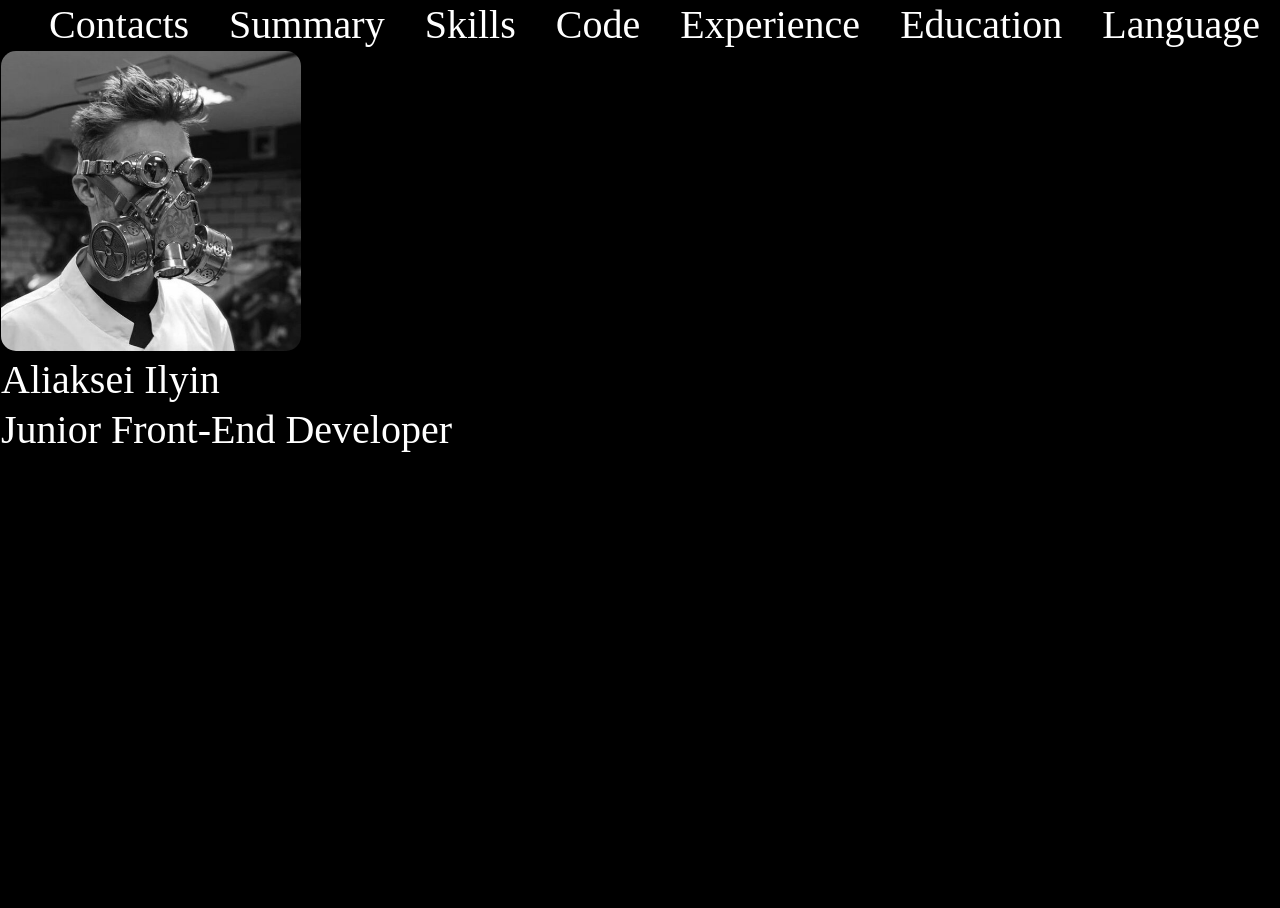
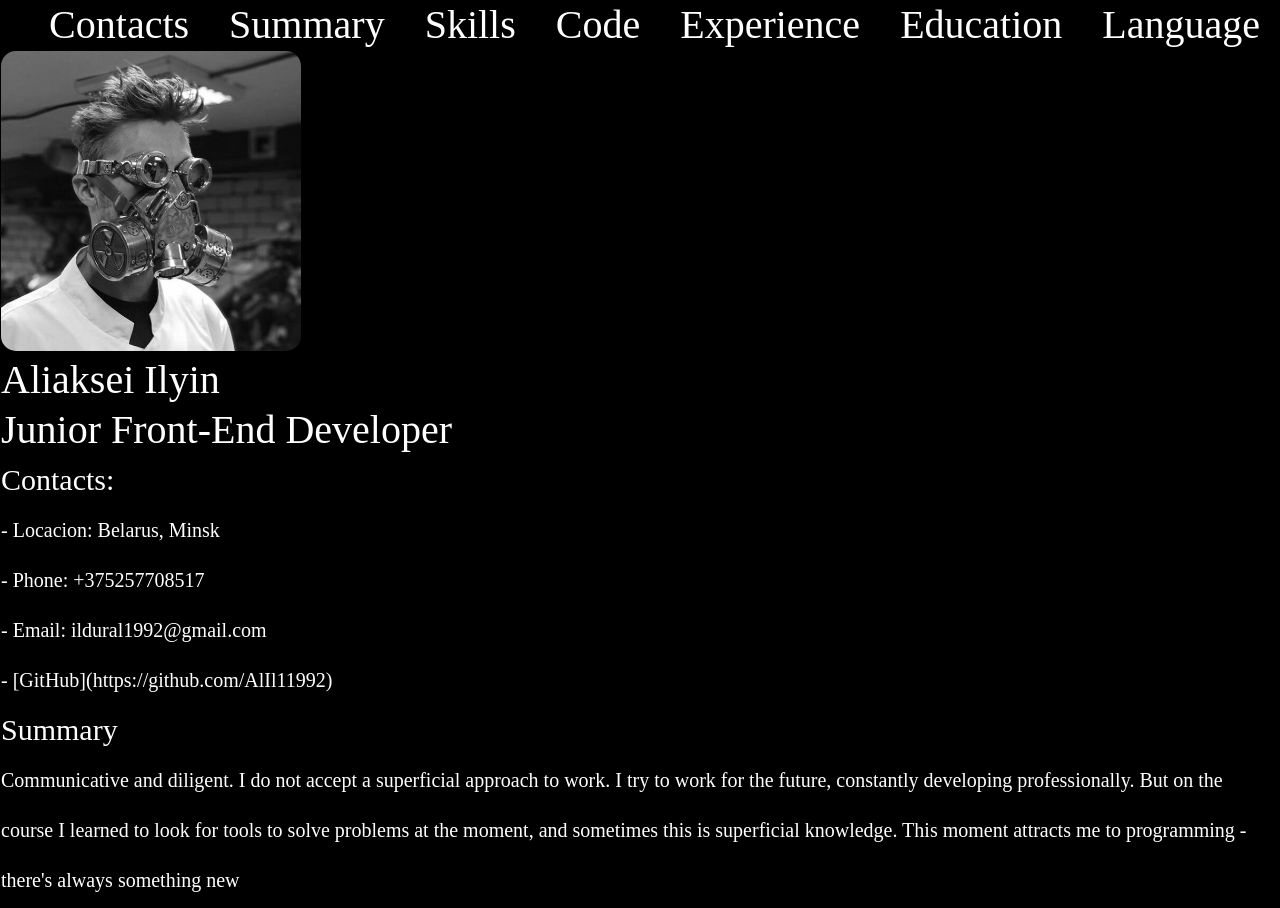
Before and after one commit to AlIl11992/rsschool-cv, a plain HTML site: page index.html in a window 1280 px wide. Before the commit the page ends 800 px from the top, so only its background shows below. Drawn offline with Linux system fonts and the light colour scheme.

Commit message:
feat: add section

```diff
--- a/css/style.css
+++ b/css/style.css
@@ -73,5 +73,27 @@ body {
     font-style: normal;
     font-weight: 100;
     line-height: 50px;
-    opacity: 1;
 }
+
+.contacts {
+    display: flex;
+    flex-direction: column;
+}
+
+.section-title {
+    color: #fff;
+    font-family: 'arial-bolt';
+    font-size: 30px;
+    font-style: normal;
+    font-weight: 100;
+    line-height: 50px;
+}
+
+.section-item {
+    color: #fff;
+    font-family: 'arial-bolt';
+    font-size: 20px;
+    font-style: normal;
+    font-weight: 100;
+    line-height: 50px;
+}
--- a/index.html
+++ b/index.html
@@ -31,6 +31,22 @@
                     <h1 class="section-title-name">Aliaksei Ilyin</h1>
                     <h3 class="section-title-profession">Junior Front-End Developer</h3>
                 </div>
+                <div class="contacts" id="contacts">
+                    <p class="section-title">Contacts:</p>
+                    <p class="section-item">- Locacion: Belarus, Minsk</p>
+                    <p class="section-item">- Phone: +375257708517</p>
+                    <p class="section-item">- Email: ildural1992@gmail.com</p>
+                    <p class="section-item">- [GitHub](https://github.com/AlIl11992)</p>
+                </div>
+                <div class="summary" id="summary">
+                    <p class="section-title">Summary</p>
+                    <p class="section-item">Communicative and diligent. I do not accept a superficial approach to work. I try to work for the future, constantly developing professionally. But on the course I learned to look for tools to solve problems at the moment, and sometimes this is superficial knowledge. This moment attracts me to programming - there's always something new</p>
+                </div>
+                <div class="skills" id="skills"></div>
+                <div class="code" id="code"></div>
+                <div class="experience" id="experience"></div>
+                <div class="education" id="education"></div>
+                <div class="language" id="language"></div>
             </section>
         </div>
     </main>
```
